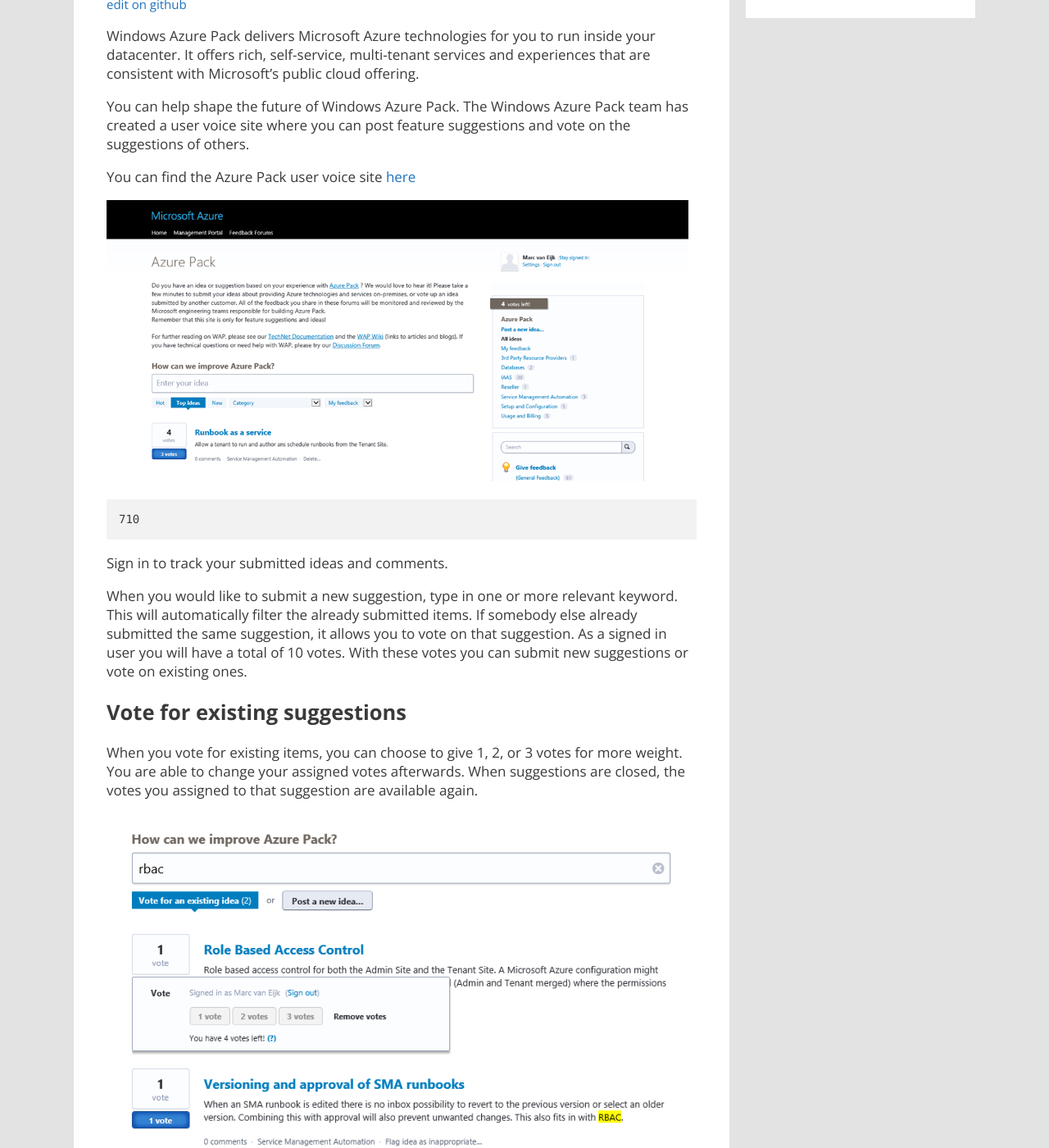
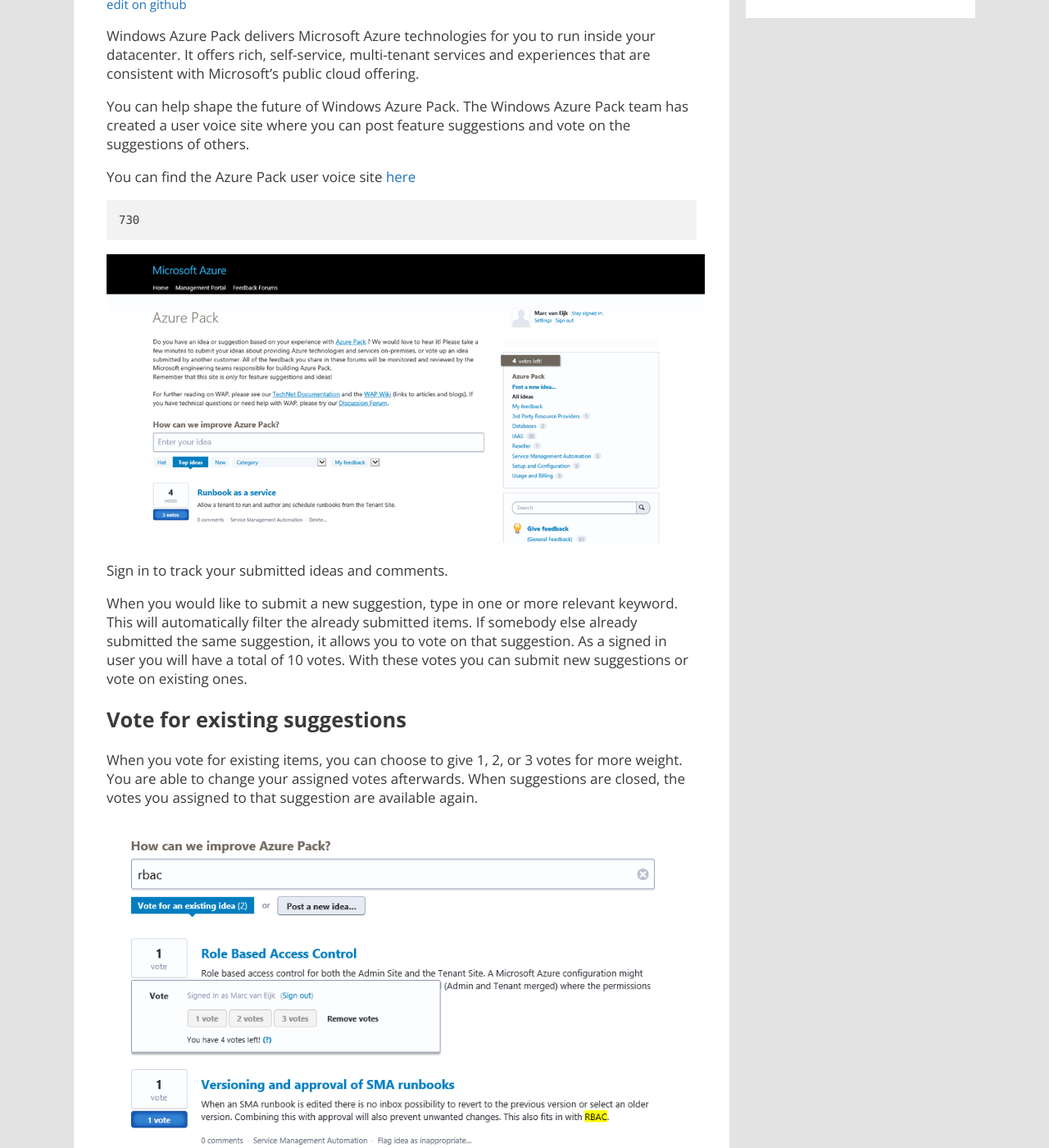
Before and after one commit to marcvaneijk/marcvaneijk.old, a Jekyll site: the page built from _posts/2014-06-16-helpshapefuture.md, in a window 1280 px wide and 1400 px high, scrolled down 368 px. Shown: the whole window at 82% size. Built offline with Jekyll 4.4.1, drawn with Linux system fonts in a browser that asks for light colours; nearby versions of some CDN libraries.

Commit message:
Update 2014-06-16-helpshapefuture.md

````diff
--- a/_posts/2014-06-16-helpshapefuture.md
+++ b/_posts/2014-06-16-helpshapefuture.md
@@ -11,11 +11,11 @@ You can help shape the future of Windows Azure Pack. The Windows Azure Pack team
 
 You can find the Azure Pack user voice site [here](http://feedback.azure.com/forums/255259-azure-pack)
 
-<img src="/images/2014-06-16/01-General.png" width="710">
+```
+730
+```
 
-```
-710
-```
+<img src="/images/2014-06-16/01-General.png" width="730">
 
 Sign in to track your submitted ideas and comments.
 
@@ -25,20 +25,12 @@ When you would like to submit a new suggestion, type in one or more relevant key
 
 When you vote for existing items, you can choose to give 1, 2, or 3 votes for more weight. You are able to change your assigned votes afterwards. When suggestions are closed, the votes you assigned to that suggestion are available again.
 
-<img src="/images/2014-06-16/02-Vote-for-exisiting-idea.png" width="720">
-
-```
-720
-```
+<img src="/images/2014-06-16/02-Vote-for-exisiting-idea.png" width="700">
 
 ## Submit a new suggestion
 
 To submit a new suggestion, provide the title for the suggestion and optionally enter a description and category. Select to attach a file if that helps to explain the suggestion and choose how many votes you would like to put on this suggestion.
 
-<img src="/images/2014-06-16/03-Post-new-idea.png" width="730">
-
-```
-730
-```
+<img src="/images/2014-06-16/03-Post-new-idea.png" width="700">
 
 Help shape Windows Azure Pack with the [user voice](http://feedback.azure.com/forums/255259-azure-pack)
````
